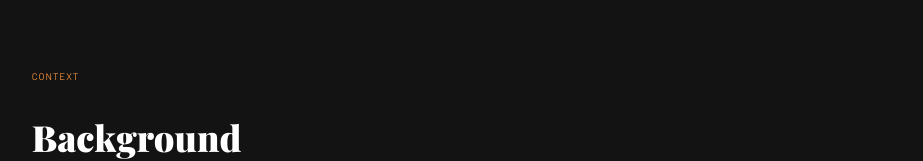
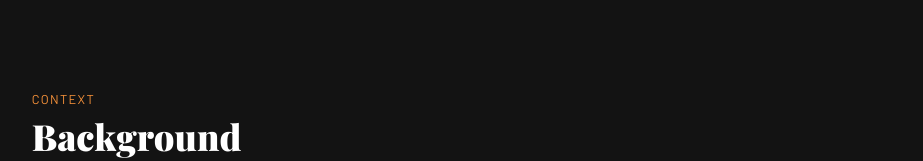
Before and after one commit to jen-lam/jen-lam.github.io, a plain HTML site: page huli.html in a window 1280 px wide. Shown: the part 547-708 px from the top of the page, without its empty margins (173-1096 px from the left). Drawn offline with nearby package versions, Linux system fonts and the light colour scheme.

Commit message:
Update index.css

```diff
--- a/css/index.css
+++ b/css/index.css
@@ -292,9 +292,10 @@ header {
 }
 
 .huli section span {
-  font-size:0.6em;
+  font-size:0.8em;
   letter-spacing:0.1em;
-  margin-bottom:-10px;
+  position:relative;
+  top:24px;
   text-transform:uppercase;
   color:#F7923A;
 }
```
